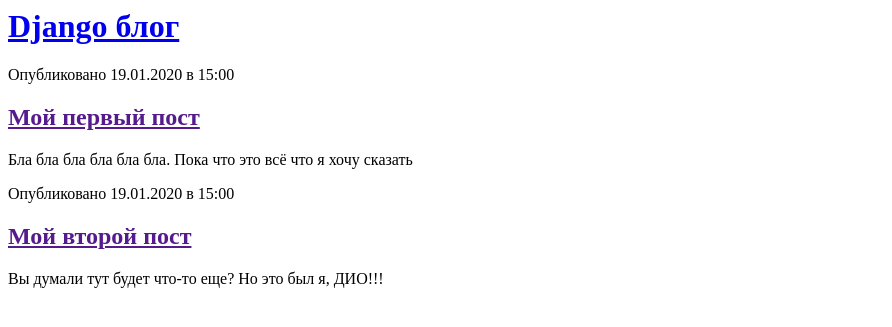
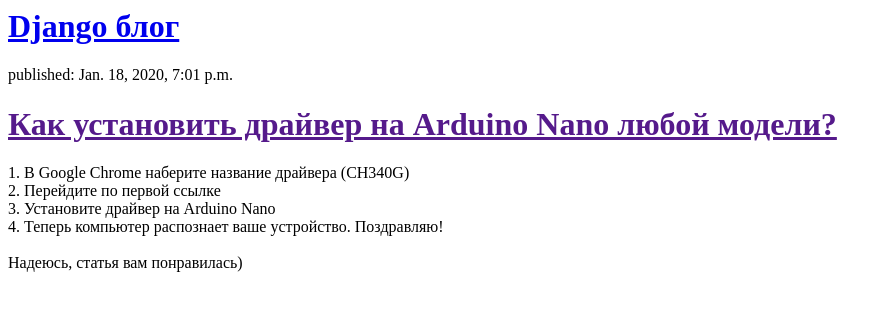
Before and after one commit to Django-explorer/my-first-blog, a Django app: page / in a window 1280 px wide. Shown: the top 327 px of the page, without its empty margins (0-892 px from the left). Run offline with Django 3.2, Linux system fonts and the light colour scheme; data comes from the database, SQL or seed files in the repository; both versions use the stored data as it was after the commit.

Commit message:
Modified templates to display posts from database.

```diff
--- a/blogapp/models.py
+++ b/blogapp/models.py
@@ -7,7 +7,7 @@ class Post(models.Model):
     author = models.ForeignKey(settings.AUTH_USER_MODEL, on_delete=models.CASCADE)
     title = models.CharField(max_length=200)
     text = models.TextField()
-    created_date = models.DateTimeField(timezone.now())
+    created_date = models.DateTimeField(default=timezone.now)
     published_date = models.DateTimeField(blank=True, null=True)
 
     def publish(self):
--- a/blogapp/templates/blogapp/post_list.html
+++ b/blogapp/templates/blogapp/post_list.html
@@ -6,17 +6,12 @@
         <div>
             <h1><a href="/">Django блог</a></h1>
         </div>
-
-        <div>
-            <p>Опубликовано 19.01.2020 в 15:00</p>
-            <h2><a href="">Мой первый пост</a></h2>
-            <p>Бла бла бла бла бла бла. Пока что это всё что я хочу сказать</p>
-        </div>
-
-        <div>
-            <p>Опубликовано 19.01.2020 в 15:00</p>
-            <h2><a href="">Мой второй пост</a></h2>
-            <p>Вы думали тут будет что-то еще? Но это был я, ДИО!!!</p>
-        </div>
+        {% for post in posts %}
+            <div>
+                <p>published: {{ post.published_date }}</p>
+                <h1><a href="">{{ post.title }}</a></h1>
+                <p>{{ post.text|linebreaksbr }}</p>
+            </div>
+        {% endfor %}
     </body>
 </html>
--- a/blogapp/views.py
+++ b/blogapp/views.py
@@ -1,5 +1,8 @@
 from django.shortcuts import render
+from django.utils import timezone
+from .models import Post
 
 def post_list(request):
-    return render(request, 'blogapp/post_list.html', {})
+    posts = Post.objects.filter(published_date__lte=timezone.now()).order_by('published_date')
+    return render(request, 'blogapp/post_list.html', {'posts': posts})
 # Create your views here.
```
Also changed, not shown: db.sqlite3.
